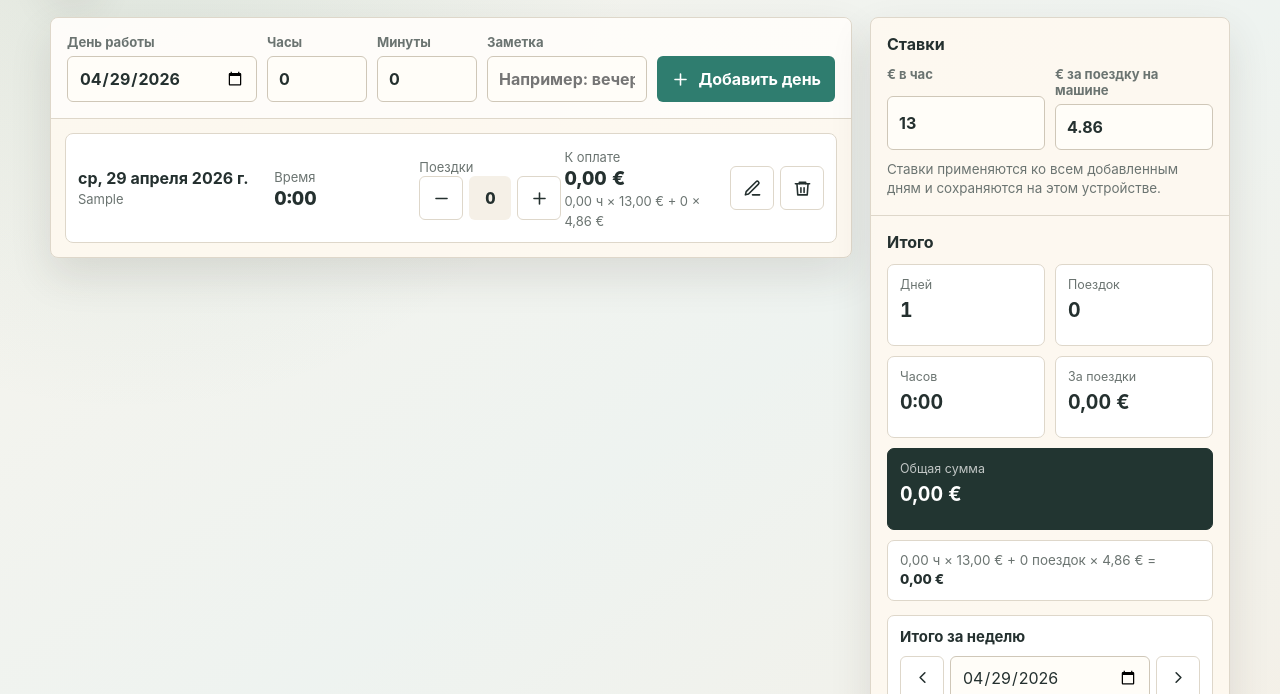
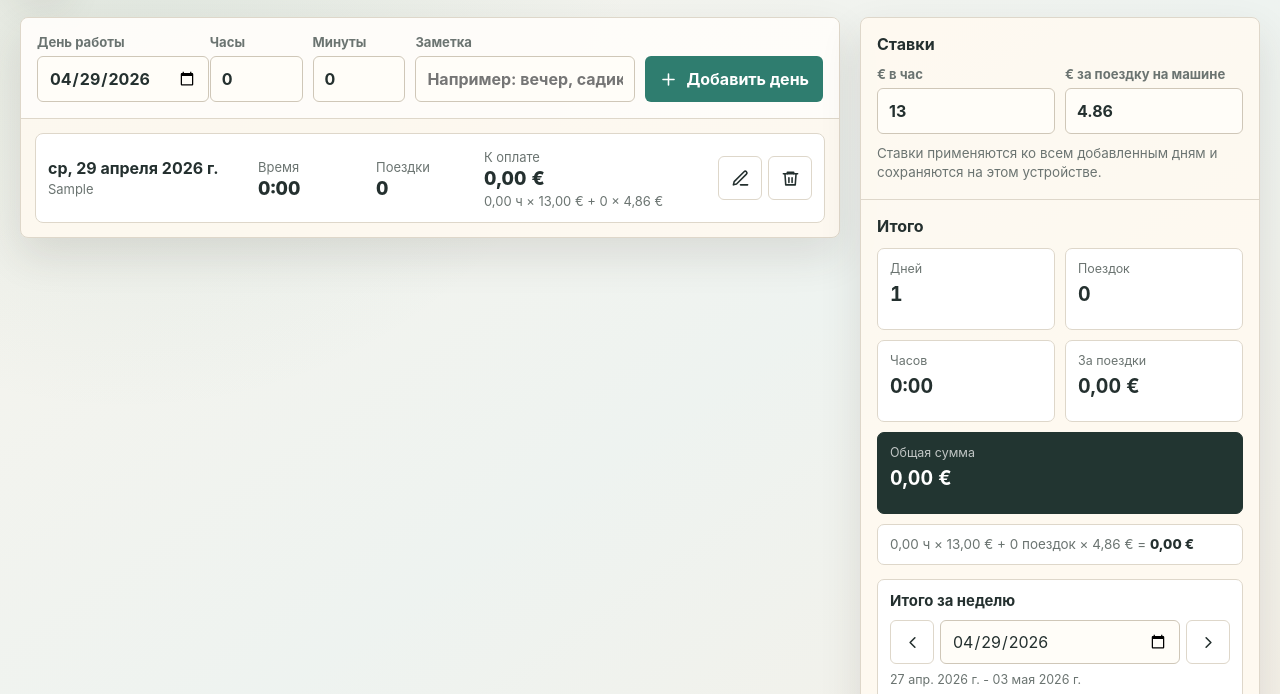
Before and after one commit to GI-mogul/nanny, a website: page index.html in a window 1280 px wide. Both pictures are taken after typing "Sample" into the empty fields and a click on the button "Добавить день". Shown: the part 99-793 px from the top of the page. Drawn offline with Linux system fonts and the light colour scheme.

Commit message:
Lock day rows and improve desktop layout

```diff
--- a/index.html
+++ b/index.html
@@ -54,13 +54,13 @@
     }
 
     .app {
-      width: min(1180px, calc(100% - 32px));
+      width: min(1360px, calc(100% - 40px));
       margin: 0 auto;
       padding: calc(28px + env(safe-area-inset-top)) 0 calc(28px + env(safe-area-inset-bottom));
     }
 
     .auth-strip {
-      width: min(1180px, calc(100% - 32px));
+      width: min(1360px, calc(100% - 40px));
       min-height: 42px;
       display: flex;
       align-items: center;
@@ -143,8 +143,8 @@
 
     .layout {
       display: grid;
-      grid-template-columns: minmax(0, 1.45fr) 360px;
-      gap: 18px;
+      grid-template-columns: minmax(0, 1fr) minmax(360px, 400px);
+      gap: 20px;
       align-items: start;
     }
 
@@ -159,7 +159,7 @@
 
     .toolbar {
       display: grid;
-      grid-template-columns: minmax(150px, 190px) minmax(86px, 100px) minmax(86px, 100px) 1fr auto;
+      grid-template-columns: minmax(160px, 190px) minmax(90px, 110px) minmax(90px, 110px) minmax(220px, 1fr) auto;
       gap: 10px;
       align-items: end;
       padding: 16px;
@@ -259,8 +259,8 @@
 
     .day-card {
       display: grid;
-      grid-template-columns: minmax(128px, .9fr) minmax(120px, .65fr) minmax(120px, .65fr) minmax(135px, .75fr) auto;
-      gap: 12px;
+      grid-template-columns: minmax(180px, 1.05fr) minmax(104px, .5fr) minmax(94px, .45fr) minmax(220px, 1fr) auto;
+      gap: 14px;
       align-items: center;
       padding: 12px;
       border: 1px solid var(--line);
@@ -354,6 +354,21 @@
     .side-panel {
       display: grid;
       gap: 0;
+    }
+
+    @media (min-width: 1024px) {
+      .side-panel {
+        position: sticky;
+        top: 18px;
+      }
+
+      .days {
+        gap: 8px;
+      }
+
+      .day-card {
+        min-height: 76px;
+      }
     }
 
     .side-section {
@@ -993,8 +1008,6 @@
       if (action === "edit") editingDayId = day.id;
       if (action === "cancel-edit") editingDayId = null;
       if (action === "save-edit") saveEditedDay(day, button.closest(".day-card"));
-      if (action === "trip-plus") day.trips += 1;
-      if (action === "trip-minus") day.trips = Math.max(0, day.trips - 1);
       if (action === "remove" && confirm("Удалить этот день?")) {
         state.days = state.days.filter((item) => item.id !== day.id);
         if (editingDayId === day.id) editingDayId = null;
@@ -1087,15 +1100,7 @@
         </div>
         <div class="metric">
           <span>Поездки</span>
-          <div class="trips">
-            <button class="icon-btn" type="button" data-action="trip-minus" data-id="${day.id}" title="Минус поездка" aria-label="Минус поездка">
-              <svg viewBox="0 0 24 24" aria-hidden="true"><path d="M5 12h14"/></svg>
-            </button>
-            <div class="trip-count">${day.trips}</div>
-            <button class="icon-btn" type="button" data-action="trip-plus" data-id="${day.id}" title="Плюс поездка" aria-label="Плюс поездка">
-              <svg viewBox="0 0 24 24" aria-hidden="true"><path d="M12 5v14"/><path d="M5 12h14"/></svg>
-            </button>
-          </div>
+          <strong class="time-value">${day.trips}</strong>
         </div>
         <div class="metric">
           <span>К оплате</span>
```
